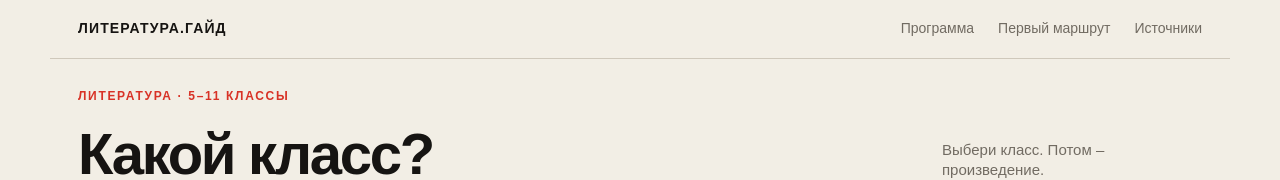
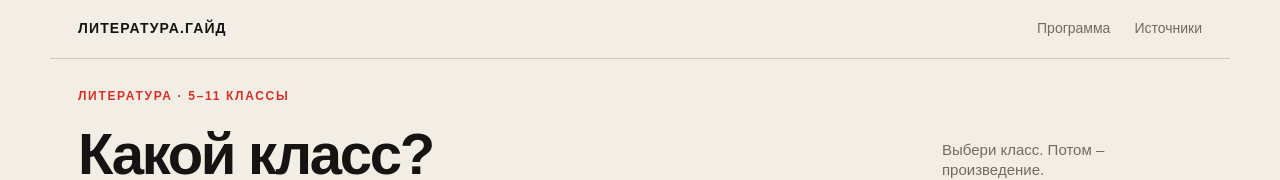
Before and after one commit to kosbushe/literature-guide, a Next.js app: page / in a window 1280 px wide. Shown: the top 180 px of the page. Built offline with nearby package versions, Linux system fonts and the light colour scheme.

Commit message:
refactor: streamline homepage reading flow

```diff
--- a/components/SiteHeader.tsx
+++ b/components/SiteHeader.tsx
@@ -6,7 +6,6 @@ export function SiteHeader() {
       <Link className="wordmark" href="/">ЛИТЕРАТУРА.ГАЙД</Link>
       <nav aria-label="Основная навигация">
         <Link href="/#program">Программа</Link>
-        <Link href="/works/after-the-ball">Первый маршрут</Link>
         <Link href="/sources">Источники</Link>
       </nav>
     </header>
```
